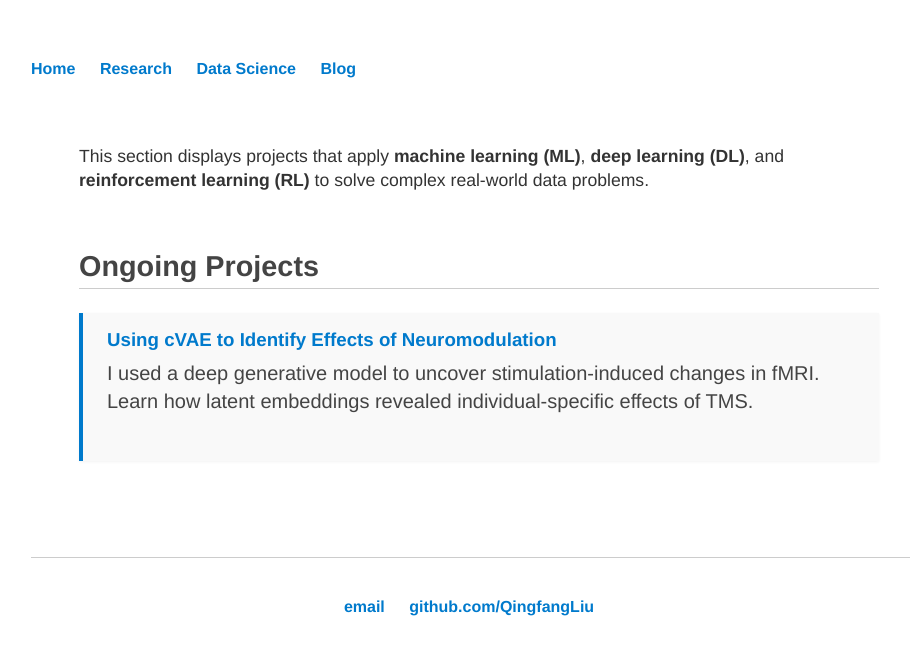
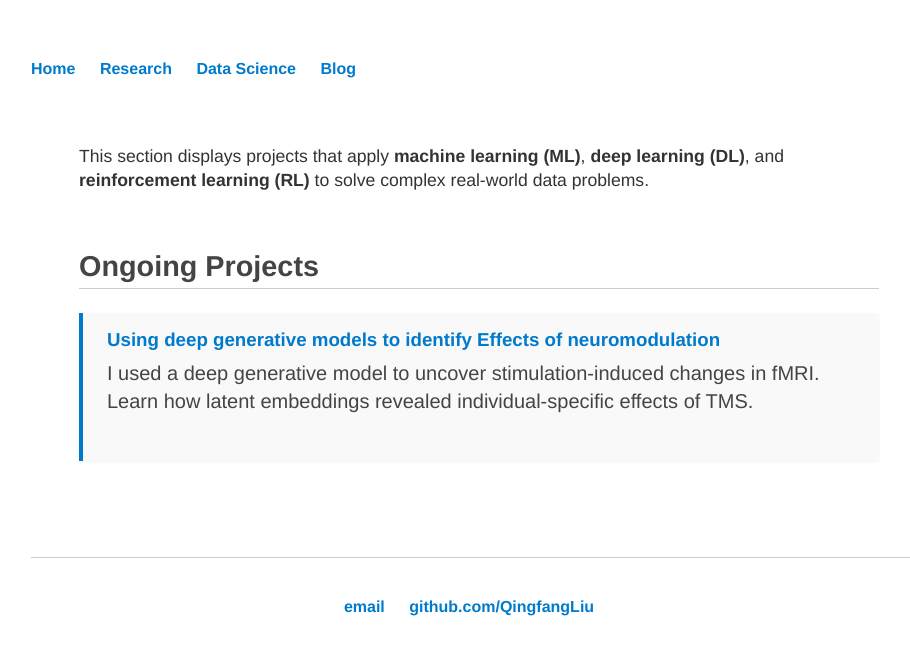
Before and after one commit to QingfangLiu/qingfangliu.github.io, a Jekyll site: the page built from DataScience/index.html, in a window 1280 px wide. Shown: the top 655 px of the page, without its empty margins (161-1071 px from the left). Built offline with Jekyll 4.4.1, drawn with Linux system fonts in a browser that asks for light colours.

Commit message:
edit label

```diff
--- a/DataScience/index.html
+++ b/DataScience/index.html
@@ -15,7 +15,7 @@
   <h2 style="border-bottom: 1px solid #ccc; padding-bottom: 0.3rem;">Ongoing Projects</h2>
 
   <div class="project-card" style="margin-top: 1.5rem; padding: 1rem 1.5rem; border-left: 4px solid #007acc; background: #f9f9f9; box-shadow: 0 1px 3px rgba(0,0,0,0.05);">
-    <h3 style="margin: 0;"><a href="/blog/cvae-neuromodulation.html" style="color: #007acc; text-decoration: none;">Using cVAE to Identify Effects of Neuromodulation</a></h3>
+    <h3 style="margin: 0;"><a href="/blog/cvae-neuromodulation.html" style="color: #007acc; text-decoration: none;">Using deep generative models to identify Effects of neuromodulation</a></h3>
     <p style="margin-top: 0.5rem; color: #444;">
       I used a deep generative model to uncover stimulation-induced changes in fMRI. Learn how latent embeddings revealed individual-specific effects of TMS.
     </p>
```
